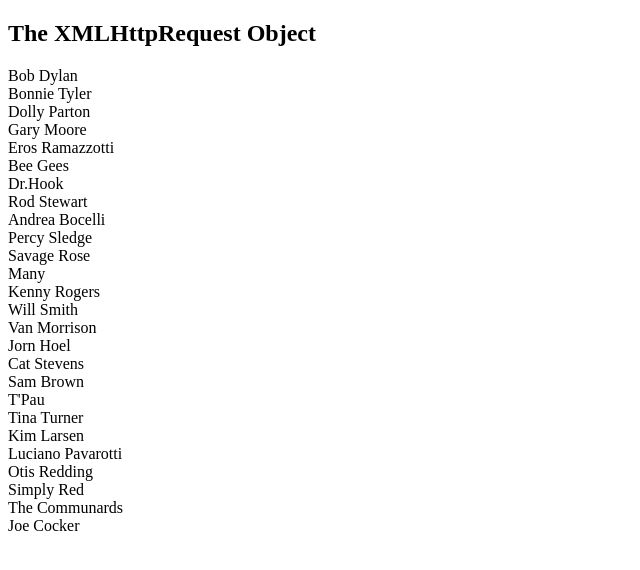
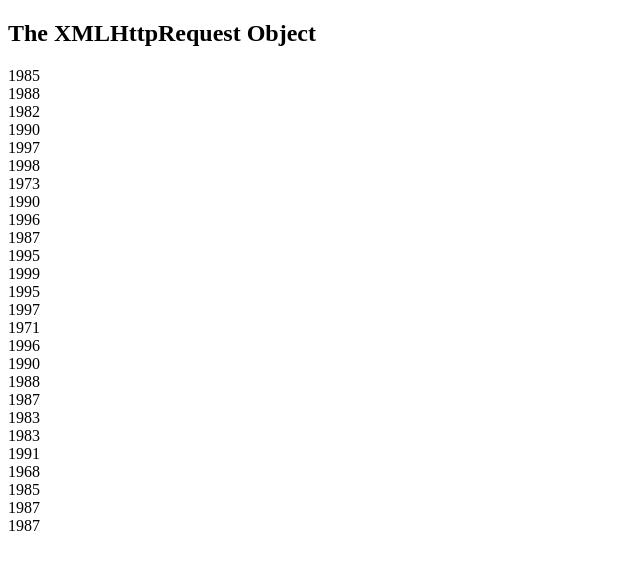
Before and after one commit to ClementLiu/TestWebsite, a plain HTML site: page Ajax/xml/index.html in a window 1280 px wide. Shown: the whole page, without its empty margins (0-640 px from the left). Drawn offline with Linux system fonts and the light colour scheme.

Commit message:
TestYear

```diff
--- a/Ajax/xml/index.html
+++ b/Ajax/xml/index.html
@@ -13,7 +13,7 @@
 if (this.readyState == 4 && this.status == 200) {
   xmlDoc = this.responseXML;
   txt = "";
-  x = xmlDoc.getElementsByTagName("ARTIST");
+  x = xmlDoc.getElementsByTagName("YEAR");
   for (i = 0; i < x.length; i++) {
     txt = txt + x[i].childNodes[0].nodeValue + "<br>";
   }
```
